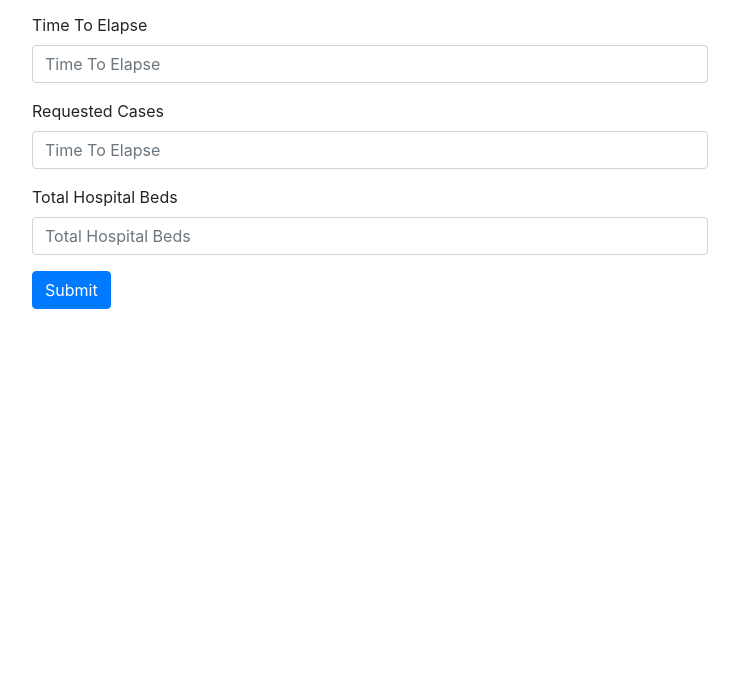
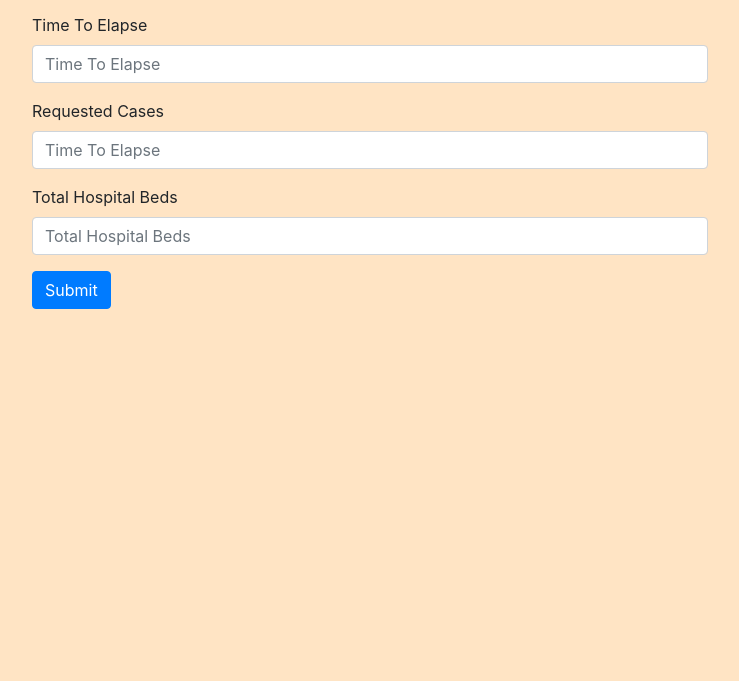
Before and after one commit to KKaranja/corona-estimator, a website: page index.html in a window 1280 px wide. Shown: the part 119-800 px from the top of the page, without its empty margins (270-1009 px from the left). Drawn offline with nearby package versions, Linux system fonts and the light colour scheme.

Commit message:
background color

```diff
--- a/index.css
+++ b/index.css
@@ -6,7 +6,7 @@ body {
     line-height: 1.5;
     color: #212529;
     text-align: left;
-    background-color: bisque;
+    background-color: bisque !important;
 }
 
 .container {
```
